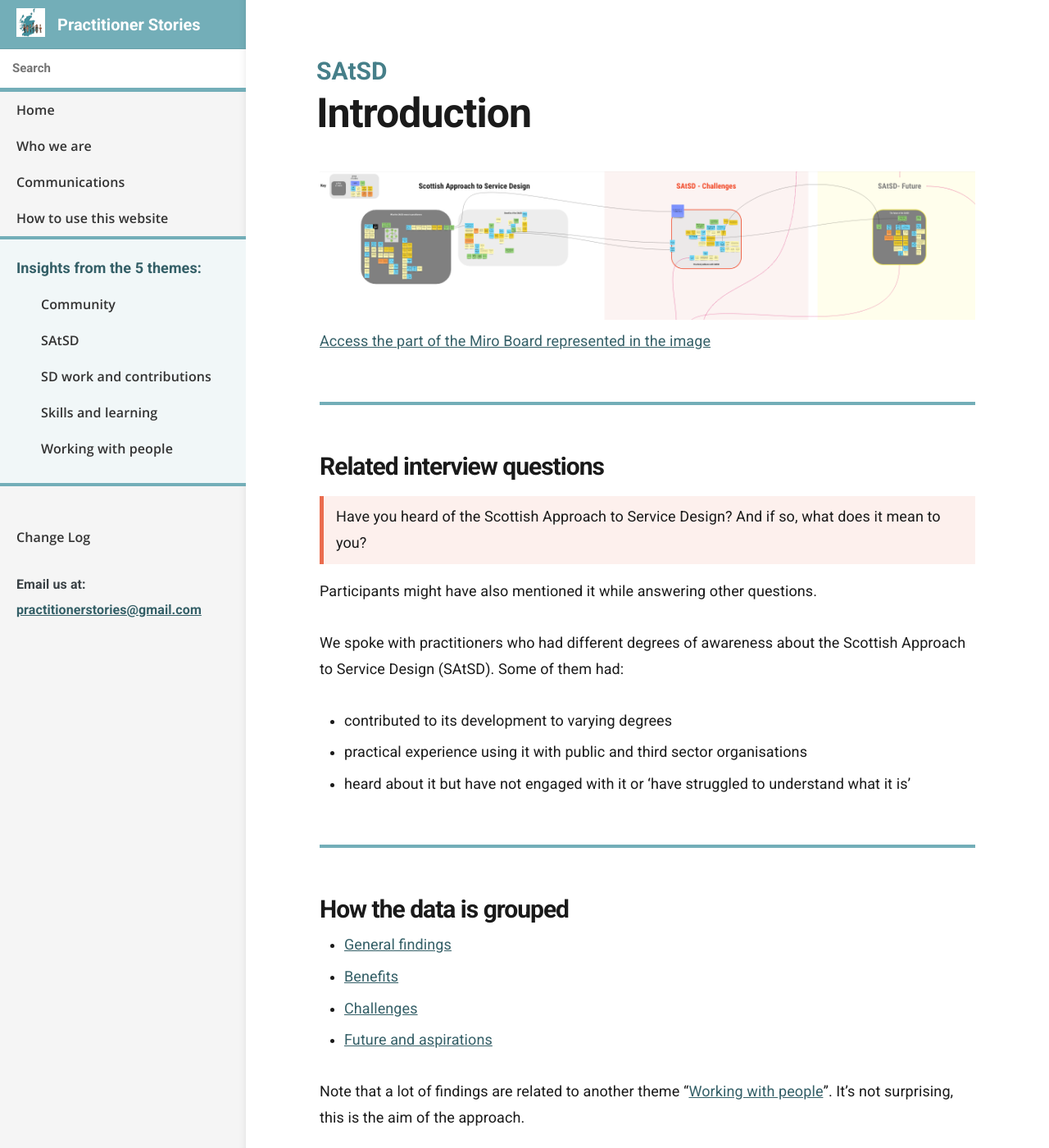
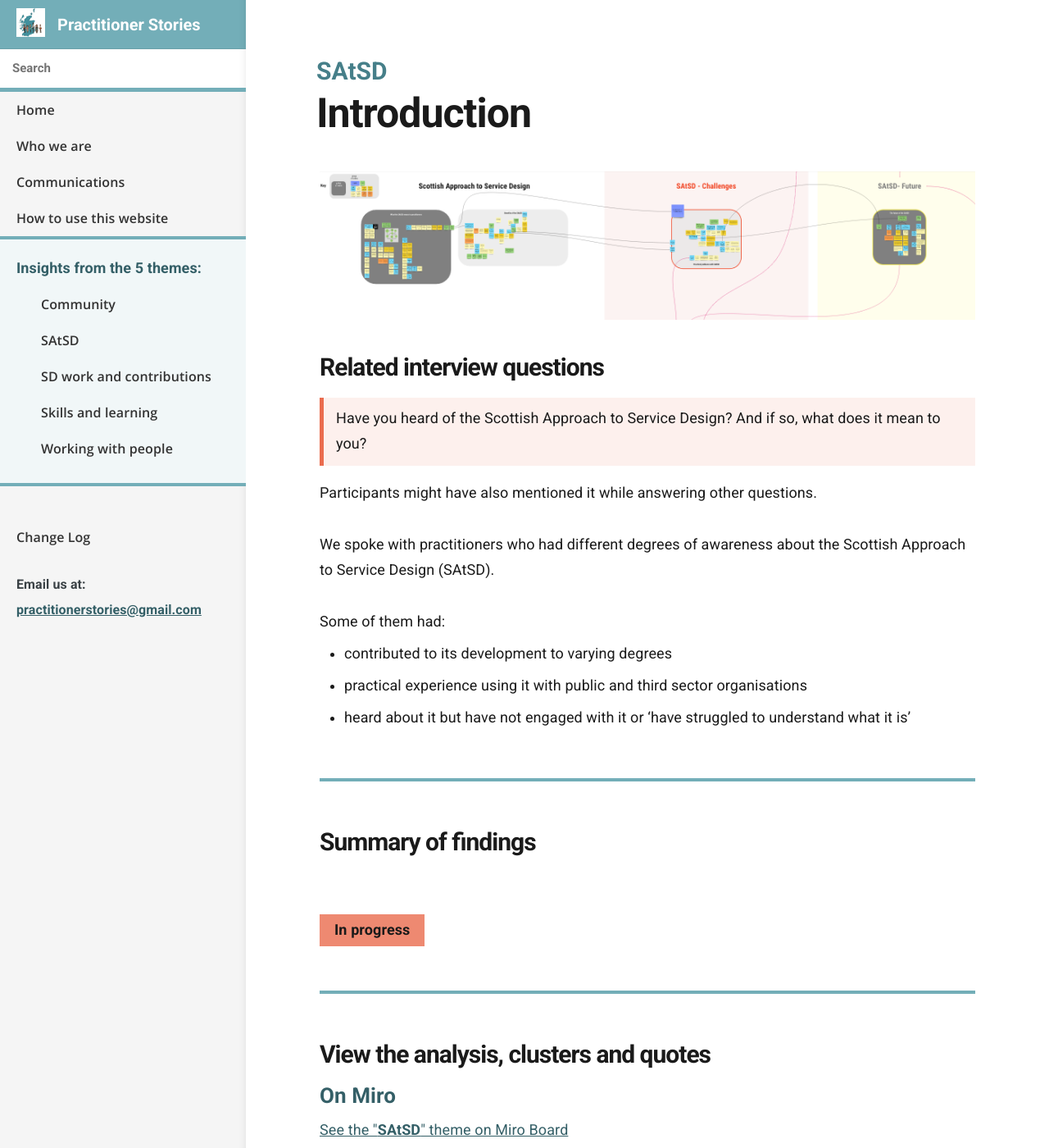
Before and after one commit to stephanie-K/practitioner-stories, a Jekyll site: the page built from _docs/SAtSD/intro.md, in a window 1280 px wide and 1400 px high. Shown: the whole window at 82% size. Built offline with Jekyll 4.4.1, drawn with Linux system fonts in a browser that asks for light colours; some of the changed text lies outside the part shown.

Commit message:
improve all intro pages

```diff
--- a/_docs/SAtSD/intro.md
+++ b/_docs/SAtSD/intro.md
@@ -5,10 +5,7 @@ order: 1
 ---
 
 ![screenshot of the part of the big Miro board showing the post it for this theme of the research](/practitioner-stories/images/SAtSD/SAtSD.png)
-[Access the part of the Miro Board represented in the image](https://miro.com/app/board/o9J_ldOzA14=/?moveToWidget=3074457352333741367&cot=14)
 
-
-<hr class="big">
 
 ## Related interview questions
 <blockquote class="alt">
@@ -18,22 +15,37 @@ order: 1
 Participants might have also mentioned it while answering other questions.
 
 We spoke with practitioners who had different degrees of awareness about the Scottish Approach to Service Design (SAtSD).
-Some of them had:
+
+<p style="margin-bottom: 0">Some of them had:</p>
 - contributed to its development to varying degrees
 - practical experience using it with public and third sector organisations
 - heard about it but have not engaged with it or 'have struggled to understand what it is'
 
 <hr class="big">
 
-## How the data is grouped
-- [General findings](/practitioner-stories/SAtSD/general)
-- [Benefits](/practitioner-stories/SAtSD/benefits)
-- [Challenges](/practitioner-stories/SAtSD/challenges)
-- [Future and aspirations](/practitioner-stories/SAtSD/future)
-
-Note that a lot of findings are related to another theme "[Working with people](/practitioner-stories/Working-with-people/intro)". It's not surprising, this is the aim of the approach.
+## Summary of findings
+<br>
+<p><span class="tag-alt">In progress</span></p>
 
 <hr class="big">
+
+## View the analysis, clusters and quotes
+
+### On Miro
+
+<p><a href="https://miro.com/app/board/o9J_ldOzA14=/?moveToWidget=3074457352333741367&cot=14" target="_blank">See the "<strong>SAtSD</strong>" theme on Miro Board</a></p>
+
+### On the website
+
+<div class="item-nav">
+   <p><span><a href="/practitioner-stories/SAtSD/general">Go to General insights</a></span></p>
+   <p><span><a href="/practitioner-stories/SAtSD/benefits">Go to Benefits</a></span></p>
+   <p><span><a href="/practitioner-stories/SAtSD/challenges">Go to Challenges</a></span></p>
+   <p><span><a href="/practitioner-stories/SAtSD/future">Go to Future</a></span></p>
+</div>
+
+Note that a lot of insights are related to another theme "[Working with people](/practitioner-stories/Working-with-people/intro)". It's not surprising, this is the aim of the approach.
+
 
 ## Some information about the Scottish Approach to Service Design (SAtSD)
 <ul>
@@ -43,9 +55,8 @@ Note that a lot of findings are related to another theme "[Working with people](
 <li><a href="/practitioner-stories/images/SAtSD/SAtSD.pdf" target="_blank">How to design services for and with users</a> (PDF)</li>
 </ul>
 
-
 > "When we started this, we just called it The Scottish Approach to Service Design, because civil servants in Scottish government had a philosophy called the Scottish Approach to Government and I was trying to explain to them why design connected to how they thought, so I connected the two things and it stuck." - [Cat Macaulay](https://accessibility.scot/accessible-public-services-are-we-there-yet/)
 
-
-{% include feedback.html %}
+{% include give-feedback.html %}
+<br><br>
 <div>Last updated: {{site.time | date_to_string}} - <a href="#"><strong>Back to top</strong></a></div>
```
Also changed, not shown: _docs/Community/intro.md (+3 -3 lines), _docs/SD-work-contributions/intro.md (+14 -8 lines), _docs/Skills-and-learning/intro.md (+14 -10 lines), _docs/Working-with-people/intro.md (+15 -10 lines).
